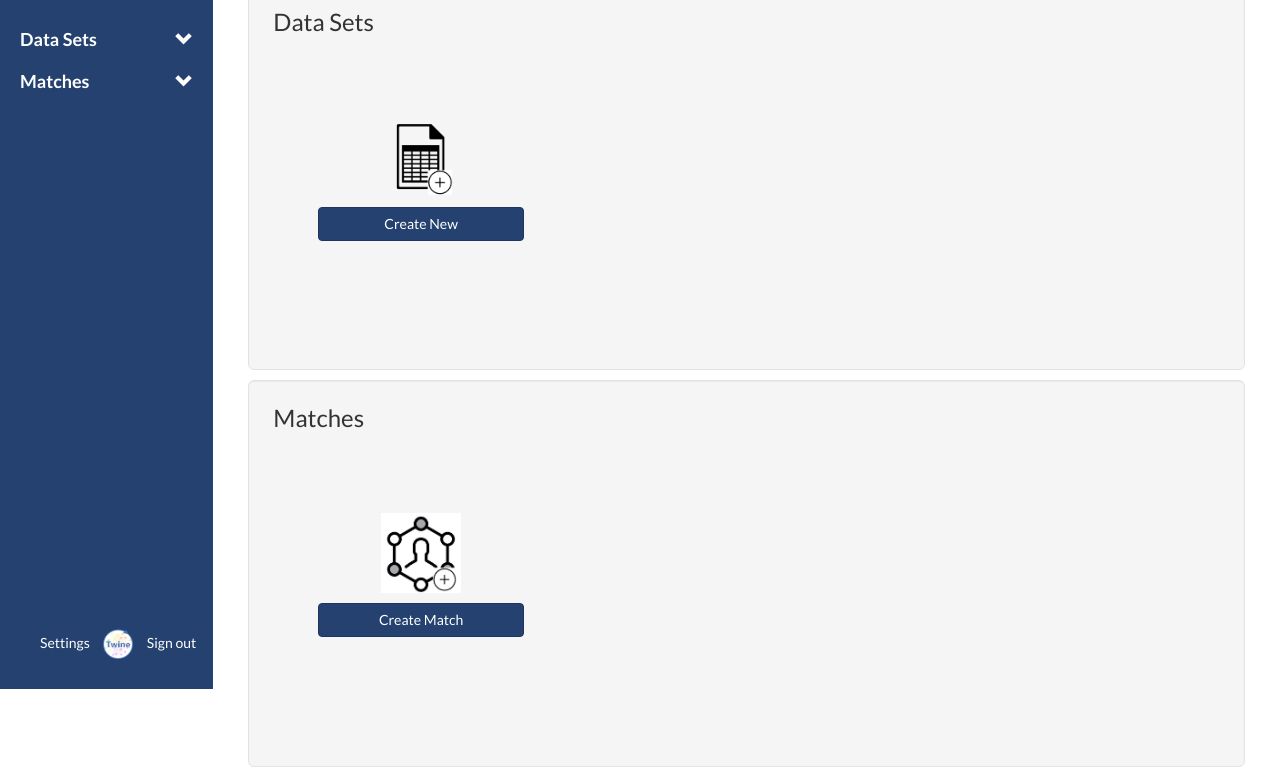
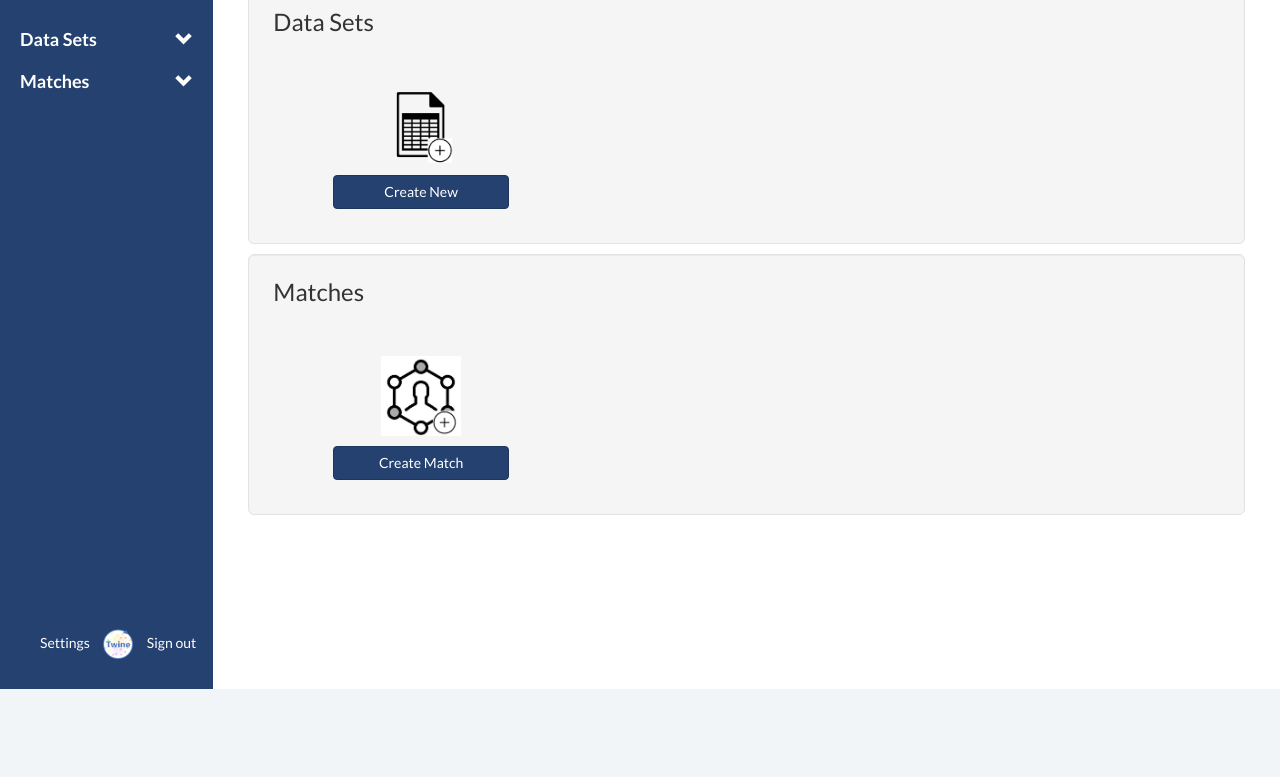
Before and after one commit to twinelabs/enginev2, a Django app: template enginev1/apps/welcome/templates/welcome/home.html in a window 1280 px wide. Shown: the part 111-888 px from the top of the page. After the commit the page ends 800 px from the top, so only its background shows below. Run offline with Django 3.2, Linux system fonts and the light colour scheme; the template is opened without the code that fills it, so the values that code supplies are empty; style sheets or scripts are compiled from the project's sources; some libraries are stand-ins or nearby versions.

Commit message:
tighter home

```diff
--- a/enginev1/apps/welcome/templates/welcome/home.html
+++ b/enginev1/apps/welcome/templates/welcome/home.html
@@ -14,18 +14,22 @@
 <div class="well well-lg">
     <h3>Data Sets</h3>
     <div class="row">
-        <div class="col-sm-4 dataContainer center-block">
-            <p>&nbsp; <br /> &nbsp; </p>
+        <div class="col-sm-4 homeContainer center-block">
+            <div class="homeContainerLabel">
+                &nbsp;
+            </div>
             <img class="dataset-img center-block" src="{% static "img/dataset2_add.png" %}" />
             <a href="/dataset/upload_csv" class="btn btn-primary center-block">Create New</a>
         </div>
         {% for data_table in data_tables %}
-            <div class="col-sm-4 dataContainer center-block">
-                <p><strong>{{ data_table.name }}</strong> <br /> (n={{ data_table.n_rows }})</p>
+            <div class="col-sm-4 homeContainer center-block">
+                <div class="homeContainerLabel">
+                    <strong>{{ data_table.name }}</strong> (n={{ data_table.n_rows }})
+                </div>
                 <img class="dataset-img center-block" src="{% static "img/dataset2.png" %}" />
                 <a href="/dataset/view/{{ data_table.id }}" class="btn btn-primary center-block">View</a>
                 <a href="/dataset/analytics/{{ data_table.id }}" class="btn btn-info center-block">Analytics</a>
-                <button type="button" class="btn btn-danger center-block" data-toggle="modal" data-target="#deleteModal{{ data_table.id }}">Delete All</button>
+                <a href="#" class="btn btn-danger center-block" data-toggle="modal" data-target="#deleteModal{{ data_table.id }}">Delete All</a>
             </div>
             <div class="modal fade" id="deleteModal{{ data_table.id }}" tabindex="-1" role="dialog" aria-labelledby="deleteModalLabel{{ data_table.id }}">
                 <div class="modal-dialog" role="document">
@@ -51,18 +55,22 @@
 <div class="well well-lg">
     <h3>Matches</h3>
     <div class="row">
-        <div class="col-sm-4 matchContainer center-block">
-            <p> &nbsp; <br /> &nbsp; </p>
+        <div class="col-sm-4 homeContainer center-block">
+            <div class="homeContainerLabel">
+                &nbsp;
+            </div>
             <img class="match-img center-block" src="{% static "img/match_add.png" %}" />
             <a href="/match/create" class="btn btn-primary center-block">Create Match</a>
         </div>
         {% for match in matches %}
-            <div class="col-sm-4 matchContainer center-block">
-                <p><strong>{{ match.name }}</strong> <br /> &nbsp; {{ match.created_at }} </p>
+            <div class="col-sm-4 homeContainer center-block">
+                <div class="homeContainerLabel">
+                    <strong>{{ match.name }}</strong>
+                </div>
                 <img class="match-img center-block" src="{% static "img/match.png" %}" />
                 <a href="/match/view/{{ match.id }}" class="btn btn-primary center-block">View Match</a>
                 <a href="/match/analyze/{{ match.id }}" class="btn btn-info center-block">View Analytics</a>
-                <button type="button" class="btn btn-danger center-block" data-toggle="modal" data-target="#deleteModalMatch{{ match.id }}">Delete Match</button>
+                <a href="#" class="btn btn-danger center-block" data-toggle="modal" data-target="#deleteModalMatch{{ match.id }}">Delete Match</a>
             </div>
             <div class="modal fade" id="deleteModalMatch{{ match.id }}" tabindex="-1" role="dialog" aria-labelledby="deleteModalMatchLabel{{ match.id }}">
                 <div class="modal-dialog" role="document">
--- a/enginev1/static/scss/partials/_home.scss
+++ b/enginev1/static/scss/partials/_home.scss
@@ -34,24 +34,22 @@
             }
         }
 
-        .dataContainer, .matchContainer {
+        .homeContainer {
             margin: 0 auto;
 
-            padding: 10px;
-            height: 300px;
+            a {
+                margin-left: 60px;
+                margin-right: 60px;
+                margin-bottom: 10px;
+            }
 
-            p {
+            .homeContainerLabel {
+                height: 30px;
                 text-align: center;
                 font-size: 18px;
             }
 
-            a {
-                margin-left: 50px;
-                margin-right: 50px;
-                margin-bottom: 20px;
-            }
-
-            .dataset-img, .match-img {
+            img {
                 height: 80px;
                 width: 80px;
                 margin-top: 10px;
```
